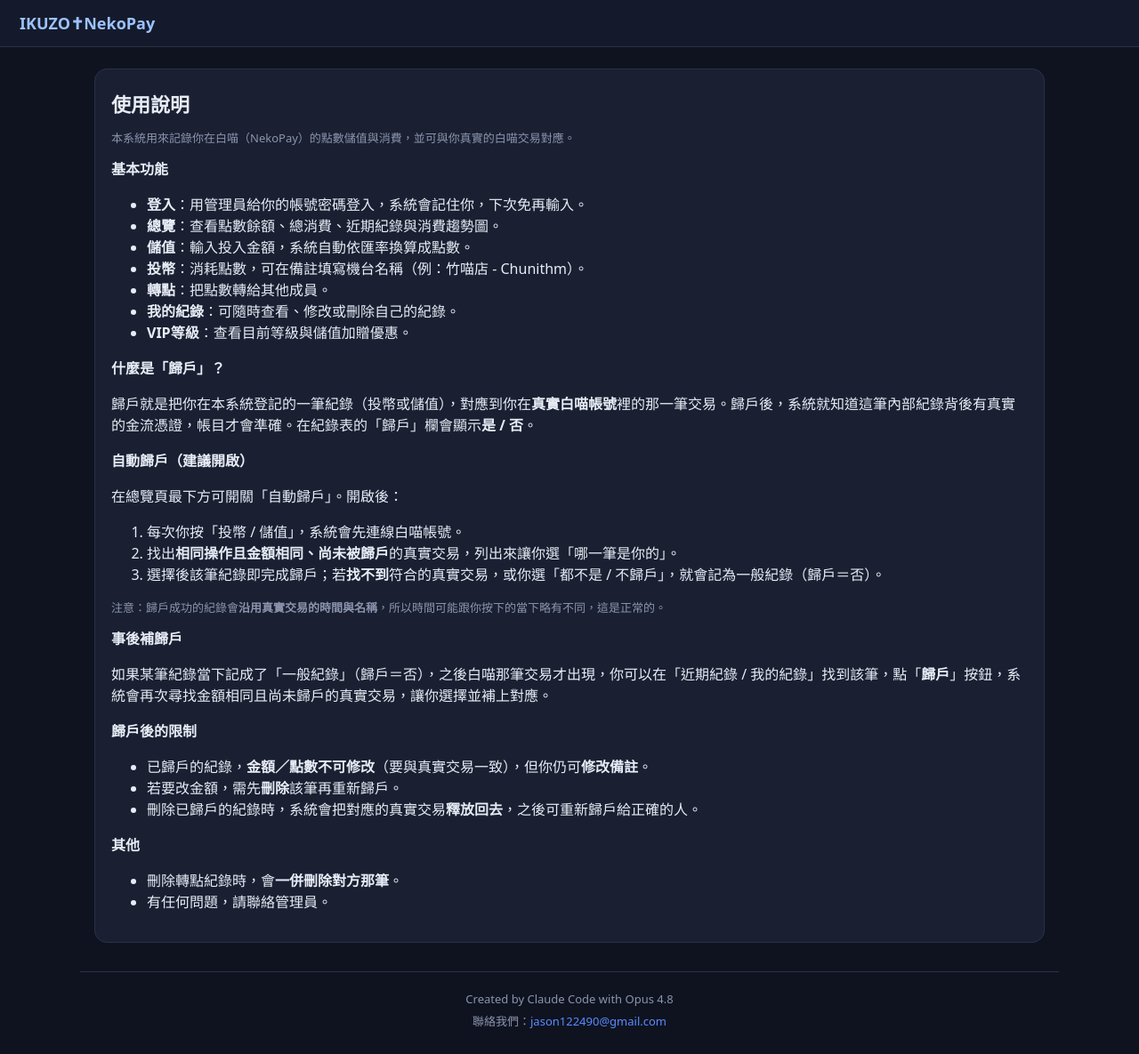
After one commit to jason122490/IKUZO_NekoPay, a Python web app: template app/templates/help.html in a window 1280 px wide. The commit adds this page. Shown: the whole page at 89% size. Run offline with Jinja, Linux system fonts and the light colour scheme; the template is opened without the code that fills it, so the values that code supplies are empty.

Commit message:
Add member usage guide page (/help) with nav link

```diff
--- a/app/templates/base.html
+++ b/app/templates/base.html
@@ -16,6 +16,7 @@
         <a href="/dashboard">總覽</a>
         <a href="/records">我的紀錄</a>
         <a href="/vip">VIP等級</a>
+        <a href="/help">使用說明</a>
         {% if member.role == 'admin' %}<a href="/admin">歸戶/對帳</a><a href="/admin/members">成員管理</a><a href="/admin/history">同步紀錄</a>{% endif %}
         <form method="post" action="/logout" class="inline"><button class="link">登出</button></form>
       {% endif %}
--- /dev/null
+++ b/app/templates/help.html
@@ -0,0 +1,47 @@
+{% extends "base.html" %}
+{% block title %}使用說明 · IKUZO✝NekoPay{% endblock %}
+{% block content %}
+<div class="card">
+  <h1>使用說明</h1>
+  <p class="muted">本系統用來記錄你在白喵（NekoPay）的點數儲值與消費，並可與你真實的白喵交易對應。</p>
+
+  <h2>基本功能</h2>
+  <ul>
+    <li><b>登入</b>：用管理員給你的帳號密碼登入，系統會記住你，下次免再輸入。</li>
+    <li><b>總覽</b>：查看點數餘額、總消費、近期紀錄與消費趨勢圖。</li>
+    <li><b>儲值</b>：輸入投入金額，系統自動依匯率換算成點數。</li>
+    <li><b>投幣</b>：消耗點數，可在備註填寫機台名稱（例：竹喵店 - Chunithm）。</li>
+    <li><b>轉點</b>：把點數轉給其他成員。</li>
+    <li><b>我的紀錄</b>：可隨時查看、修改或刪除自己的紀錄。</li>
+    <li><b>VIP等級</b>：查看目前等級與儲值加贈優惠。</li>
+  </ul>
+
+  <h2>什麼是「歸戶」？</h2>
+  <p>歸戶就是把你在本系統登記的一筆紀錄（投幣或儲值），對應到你在<b>真實白喵帳號</b>裡的那一筆交易。歸戶後，系統就知道這筆內部紀錄背後有真實的金流憑證，帳目才會準確。在紀錄表的「歸戶」欄會顯示<b>是 / 否</b>。</p>
+
+  <h2>自動歸戶（建議開啟）</h2>
+  <p>在總覽頁最下方可開關「自動歸戶」。開啟後：</p>
+  <ol>
+    <li>每次你按「投幣 / 儲值」，系統會先連線白喵帳號。</li>
+    <li>找出<b>相同操作且金額相同、尚未被歸戶</b>的真實交易，列出來讓你選「哪一筆是你的」。</li>
+    <li>選擇後該筆紀錄即完成歸戶；若<b>找不到</b>符合的真實交易，或你選「都不是 / 不歸戶」，就會記為一般紀錄（歸戶＝否）。</li>
+  </ol>
+  <p class="muted">注意：歸戶成功的紀錄會<b>沿用真實交易的時間與名稱</b>，所以時間可能跟你按下的當下略有不同，這是正常的。</p>
+
+  <h2>事後補歸戶</h2>
+  <p>如果某筆紀錄當下記成了「一般紀錄」（歸戶＝否），之後白喵那筆交易才出現，你可以在「近期紀錄 / 我的紀錄」找到該筆，點「<b>歸戶</b>」按鈕，系統會再次尋找金額相同且尚未歸戶的真實交易，讓你選擇並補上對應。</p>
+
+  <h2>歸戶後的限制</h2>
+  <ul>
+    <li>已歸戶的紀錄，<b>金額／點數不可修改</b>（要與真實交易一致），但你仍可<b>修改備註</b>。</li>
+    <li>若要改金額，需先<b>刪除</b>該筆再重新歸戶。</li>
+    <li>刪除已歸戶的紀錄時，系統會把對應的真實交易<b>釋放回去</b>，之後可重新歸戶給正確的人。</li>
+  </ul>
+
+  <h2>其他</h2>
+  <ul>
+    <li>刪除轉點紀錄時，會<b>一併刪除對方那筆</b>。</li>
+    <li>有任何問題，請聯絡管理員。</li>
+  </ul>
+</div>
+{% endblock %}
```
Also changed, not shown: app/web.py (+8 -0 lines).
